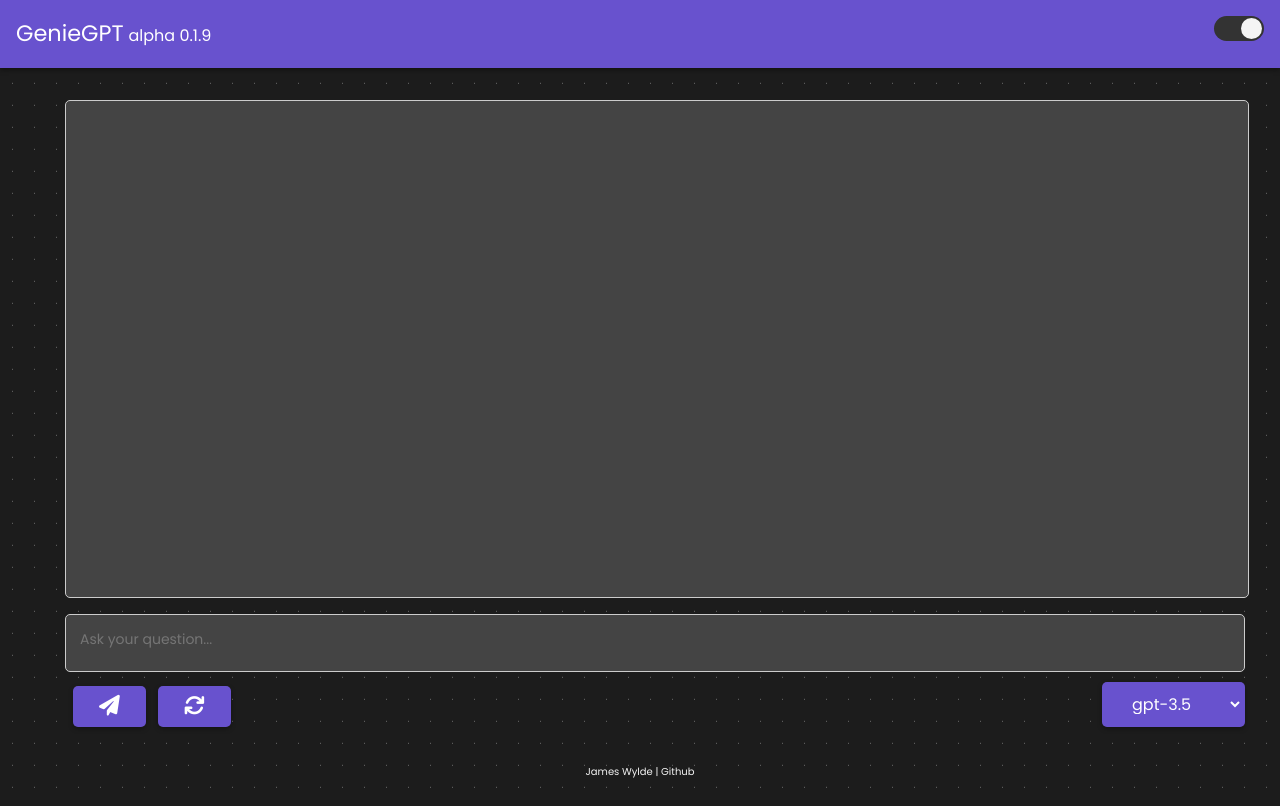
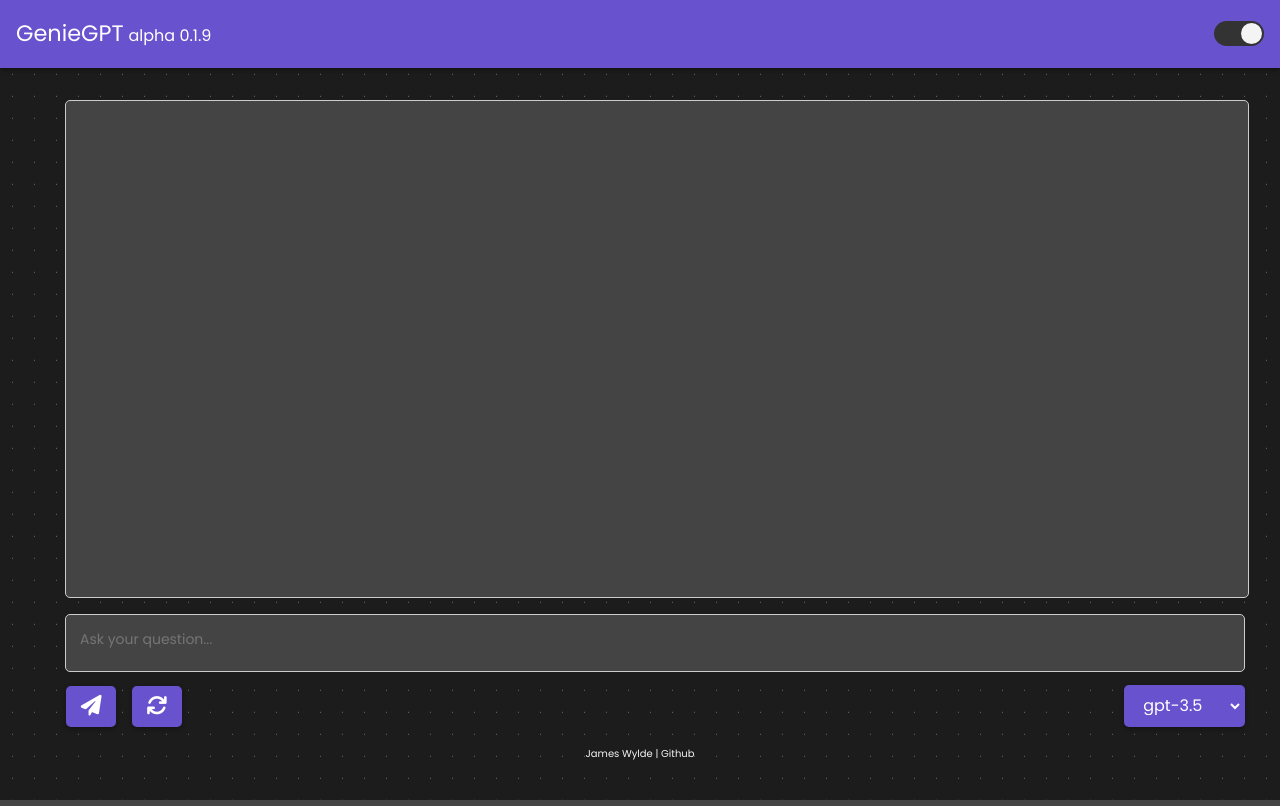
Before and after one commit to jameswylde/openai-chatgpt-docker-container, a Flask app: page / in a window 1280 px wide. Run offline with Flask 3, Linux system fonts and the light colour scheme; some libraries are stand-ins or nearby versions.

Commit message:
Polished some CSS

```diff
--- a/static/styles.css
+++ b/static/styles.css
@@ -142,8 +142,9 @@
   border: none;
   cursor: pointer;
   font-size: 1.3rem;
-  padding: 0.4rem 1.5rem;
-  margin-left: 0.5rem;
+  padding: 0.4rem 0.8rem;
+  margin-left: 1px;
+  margin-right: 10px;
   border-radius: 5px;
   box-shadow: 0 2px 5px rgba(0, 0, 0, 0.3);
   border: 2px solid transparent;
@@ -160,7 +161,7 @@
   border: none;
   cursor: pointer;
   font-size: 1rem;
-  padding: 0.5rem 1.5rem;
+  padding: 0.4rem 0.8rem;
   border-radius: 5px;
   box-shadow: 0 2px 5px rgba(0, 0, 0, 0.3);
   width: 100%;
@@ -230,6 +231,7 @@
   background-color: #f4f4f4;
   transition: all 0.5s ease;
   position: relative;
+  margin-top: 5px;
 }
 
 .dark-mode-toggle::before {
@@ -265,7 +267,7 @@
   border: 0;
   height: 0px;
   background-color: #fff;
-  margin-bottom: -10px;
+  margin-bottom: -28px;
 }
 
 .footer-link {
```
